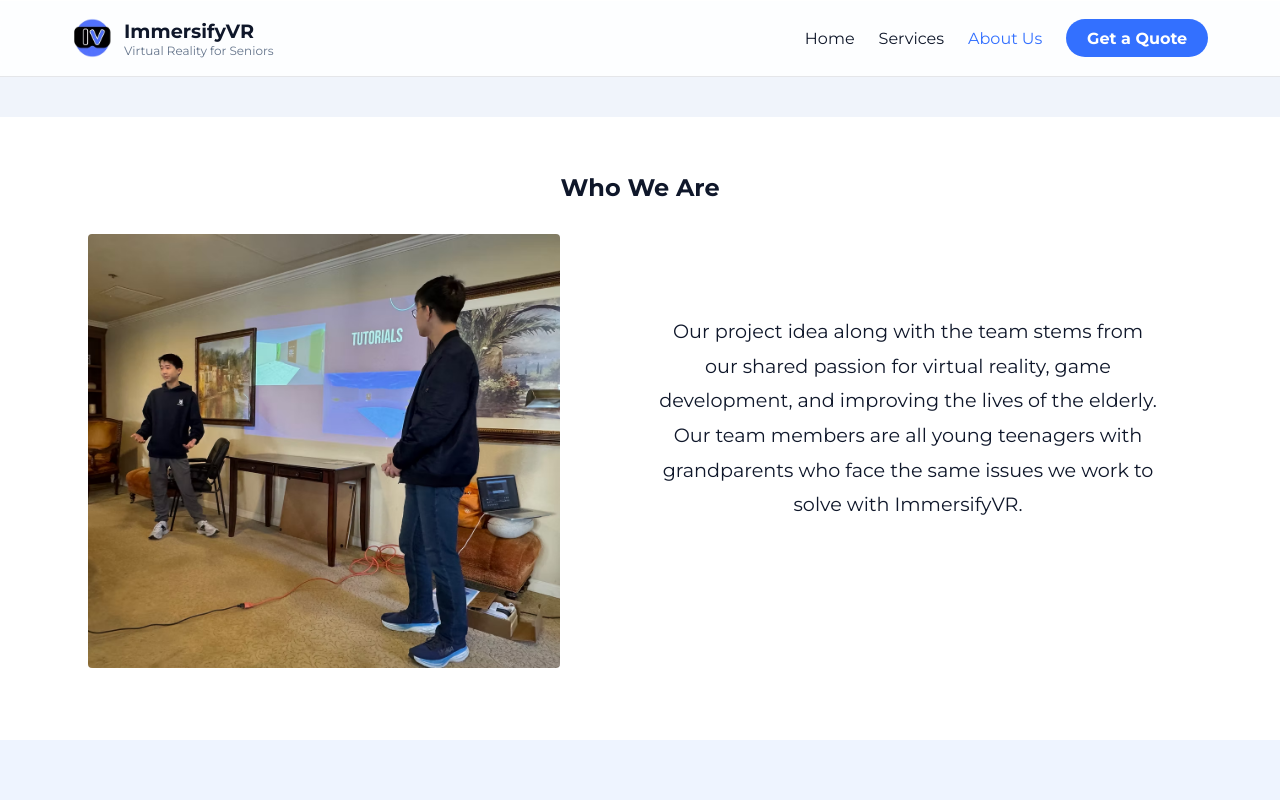
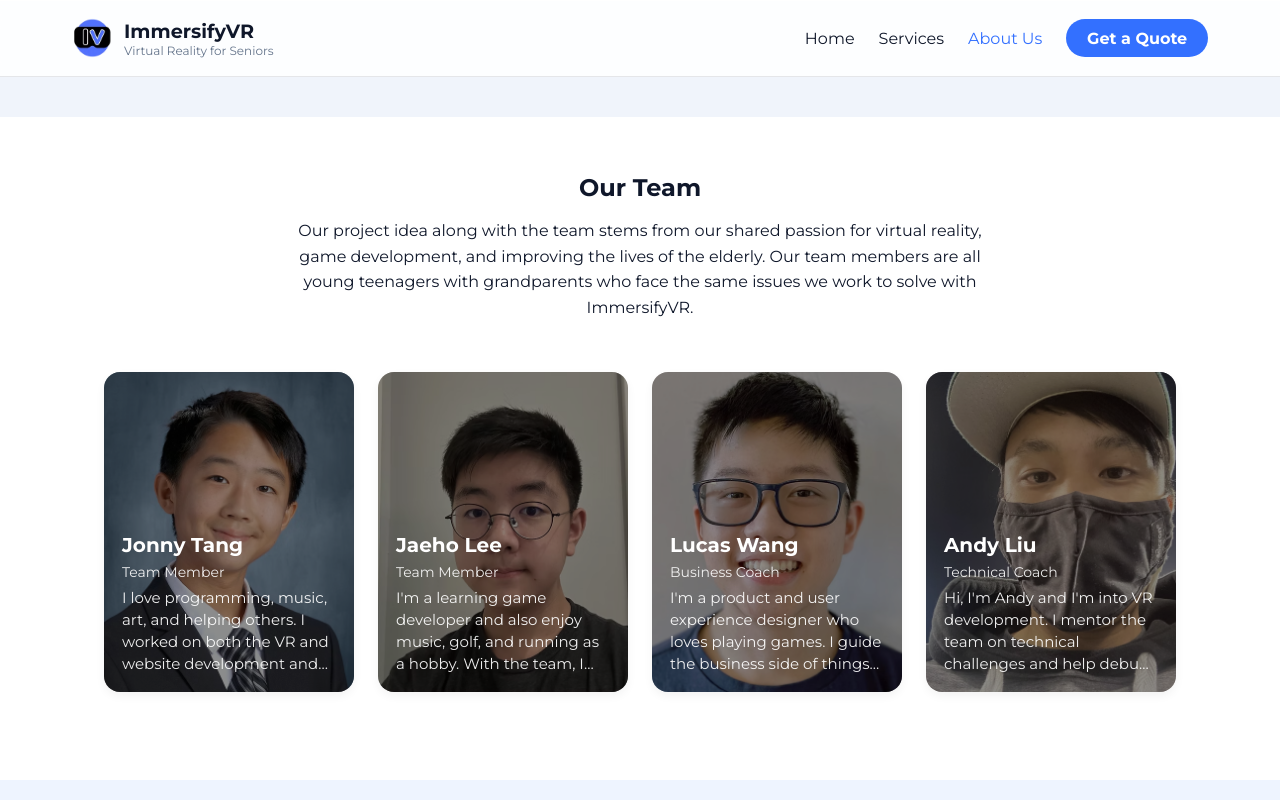
Before and after one commit to LWCoding/immersifyvr-next, a Next.js app: page /our-team in a window 1280 px wide. Shown: the top 800 px of the page. Built offline with nearby package versions, Linux system fonts and the light colour scheme.

Commit message:
Started to revamp our team page

```diff
--- a/src/app/our-team/page.js
+++ b/src/app/our-team/page.js
@@ -18,59 +18,14 @@ export default function OurTeam() {
       <div className={styles.contentBelowNav}>
       <SectionBand>
         <SquishToMiddle>
-        <ContentBlock titleText="Who We Are">
-          <SideBySide>
-            <div
-              style={{
-                flex: "1",
-                display: "flex",
-                justifyContent: "center",
-                alignItems: "center",
-              }}
-            >
-              <Image
-                className={styles.sideBySideImage}
-                src="/img/presentation.avif"
-                alt="A team member helping out an older adult"
-                width={600}
-                height={350}
-              />
-            </div>
-            <div
-              style={{
-                flex: "1",
-                textAlign: "center",
-                lineHeight: "1.8",
-                color: "var(--text-color)",
-                padding: "4rem 3rem",
-                fontSize: "1.2rem",
-                display: "flex",
-                alignItems: "center",
-                justifyContent: "center",
-                minHeight: "400px",
-              }}
-            >
-              <p
-                style={{
-                  margin: 0,
-                  maxWidth: "600px",
-                  fontWeight: "400",
-                }}
-              >
-                Our project idea along with the team stems from our shared
-                passion for virtual reality, game development, and improving the
-                lives of the elderly. Our team members are all young teenagers
-                with grandparents who face the same issues we work to solve with
-                ImmersifyVR.
-              </p>
-            </div>
-          </SideBySide>
-        </ContentBlock>
-        </SquishToMiddle>
-      </SectionBand>
-      <SectionBand alt>
-        <SquishToMiddle>
         <ContentBlock titleText="Our Team">
+          <p className={styles.ourTeamIntro}>
+            Our project idea along with the team stems from our shared passion
+            for virtual reality, game development, and improving the lives of
+            the elderly. Our team members are all young teenagers with
+            grandparents who face the same issues we work to solve with
+            ImmersifyVR.
+          </p>
           <ProfileGallery
             profiles={[
               {
@@ -110,7 +65,7 @@ export default function OurTeam() {
         </ContentBlock>
         </SquishToMiddle>
       </SectionBand>
-      <SectionBand>
+      <SectionBand alt>
         <SquishToMiddle>
         <ContentBlock titleText="Contact Us">
           <SideBySide>
--- a/src/app/our-team/page.module.css
+++ b/src/app/our-team/page.module.css
@@ -14,6 +14,16 @@
   max-width: 100%;
 }
 
+.ourTeamIntro {
+  margin: 0 auto 1.25rem;
+  max-width: 720px;
+  font-weight: 400;
+  font-size: 1rem;
+  line-height: 1.6;
+  color: var(--text-color);
+  text-align: center;
+}
+
 @media (max-width: 768px) {
   .sideBySideImage {
     max-width: 100%;
@@ -21,4 +31,8 @@
     display: block;
     margin: 0 auto;
   }
+
+  .ourTeamIntro {
+    margin-bottom: 1rem;
+  }
 }
--- a/src/components/profileGallery.js
+++ b/src/components/profileGallery.js
@@ -9,17 +9,19 @@ export default function ProfileGallery({ profiles }) {
           <Image
             src={profile.src}
             alt={profile.alt}
-            className={styles.profileImage}
-            width={200}
-            height={200}
+            fill
+            sizes="(max-width: 768px) 100vw, (max-width: 1024px) 50vw, 50vw"
+            className={styles.profileBg}
+            priority={index < 2}
           />
-          <h3 className={styles.profileName}>{profile.name}</h3>
-          <p className={styles.profileRole}>{profile.role}</p>
-          {profile.introduction && (
-            <div className={styles.introductionSection}>
-              <p className={styles.introductionText}>{profile.introduction}</p>
-            </div>
-          )}
+          <div className={styles.profileOverlay} />
+          <div className={styles.profileText}>
+            <h3 className={styles.profileName}>{profile.name}</h3>
+            <p className={styles.profileRole}>{profile.role}</p>
+            {profile.introduction ? (
+              <p className={styles.profileIntro}>{profile.introduction}</p>
+            ) : null}
+          </div>
         </div>
       ))}
     </div>
--- a/src/components/profileGallery.module.css
+++ b/src/components/profileGallery.module.css
@@ -1,61 +1,66 @@
 .gallery {
   display: grid;
-  grid-template-columns: repeat(4, 1fr); /* 4 columns */
+  grid-template-columns: repeat(4, minmax(0, 1fr));
   gap: 24px;
   padding: 32px;
 }
 
 .profileCard {
-  background-color: #ffffff;
+  position: relative;
+  overflow: hidden;
   border-radius: 16px;
   box-shadow: 0 4px 10px rgba(0, 0, 0, 0.05);
-  padding: 20px;
-  text-align: center;
-  transition: transform 0.2s ease, box-shadow 0.2s ease;
+  min-height: 320px;
 }
 
-.profileCard:hover {
-  transform: translateY(-4px);
-  box-shadow: 0 8px 20px rgba(0, 0, 0, 0.1);
+.profileBg {
+  object-fit: cover;
 }
 
-.profileImage {
-  width: 100px;
-  height: 100px;
-  object-fit: cover;
-  border-radius: 50%;
-  margin-bottom: 16px;
+.profileOverlay {
+  position: absolute;
+  inset: 0;
+  background: rgba(0, 0, 0, 0.45);
+}
+
+.profileText {
+  position: absolute;
+  inset: 0;
+  display: flex;
+  flex-direction: column;
+  justify-content: flex-end;
+  padding: 18px;
+  color: #ffffff;
+  gap: 6px;
 }
 
 .profileName {
-  font-size: 18px;
-  font-weight: 600;
-  margin: 8px 0 4px;
-  color: var(--text-color);
+  font-size: 20px;
+  font-weight: 700;
+  margin: 0;
+  color: #ffffff;
 }
 
 .profileRole {
   font-size: 14px;
-  color: var(--text-color);
+  margin: 0;
+  color: rgba(255, 255, 255, 0.9);
 }
 
-.introductionSection {
-  margin-top: 16px;
-  padding-top: 16px;
-  border-top: 1px solid var(--border-subtle);
-}
-
-.introductionText {
-  font-size: 13px;
-  line-height: 1.5;
-  color: var(--text-color);
+.profileIntro {
+  font-size: 15px;
+  line-height: 1.45;
+  color: rgba(255, 255, 255, 0.92);
   margin: 0;
-  text-align: left;
+  display: -webkit-box;
+  -webkit-line-clamp: 4;
+  -webkit-box-orient: vertical;
+  overflow: hidden;
 }
 
 @media (max-width: 1024px) {
   .gallery {
-    grid-template-columns: repeat(2, 1fr); /* 2 columns on tablets */
+    grid-template-columns: repeat(4, minmax(0, 1fr));
   }
 }
 
@@ -70,5 +75,6 @@
   .profileCard {
     max-width: 280px; /* Limit card width on mobile */
     width: 100%;
+    min-height: 300px;
   }
 }
```
